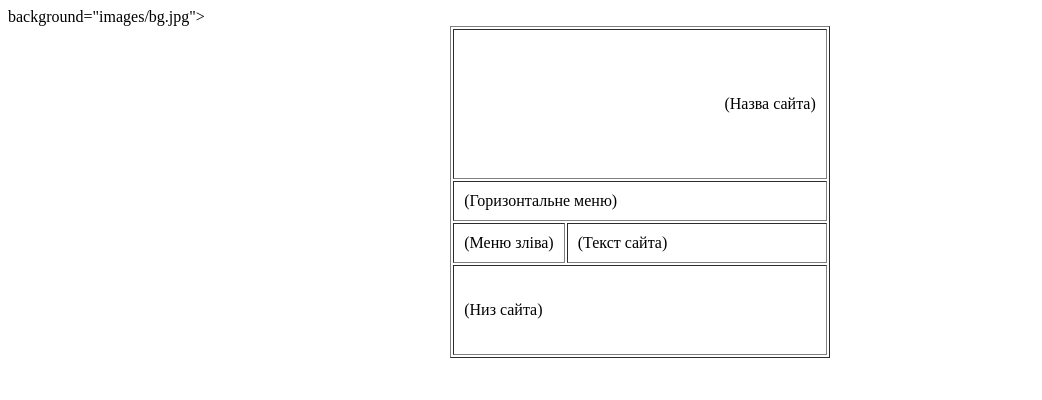
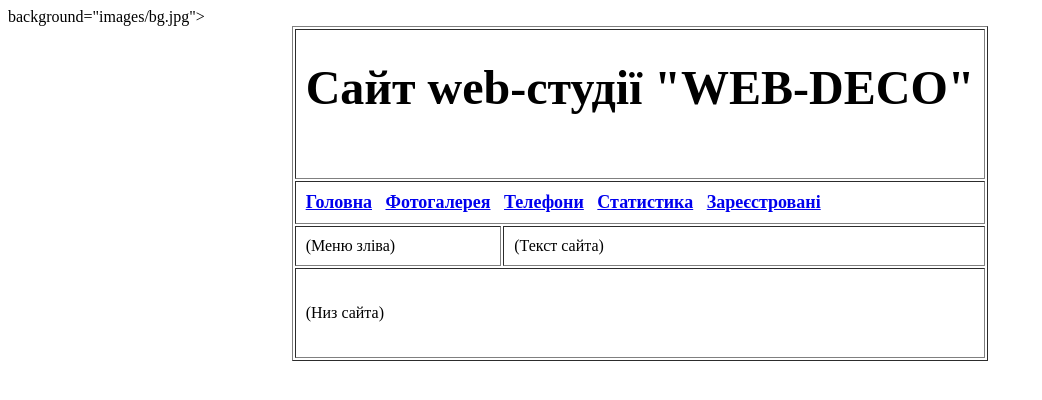
Before and after one commit to heepindustries/heepindustries.github.io, a plain HTML site: page index.html in a window 1280 px wide. Shown: the whole page, without its empty margins (0-1042 px from the left). Drawn offline with Linux system fonts and the light colour scheme.

Commit message:
06 - Горизонтальне меню

```diff
--- a/index.html
+++ b/index.html
@@ -7,10 +7,17 @@
   <!-- ====================== Каркас сайта ======================= -->
   <table border="1" align="center" cellpadding="10" >
   <tr>
-  <td colspan="2" height="150" align="right" >(Назва сайта)</td>
+  <td colspan="2" height="150" align="right" ><font size="5"><h1>Сайт web-студії "WEB-DECO"</h1></font></td>
   </tr>
   <tr>
-  <td colspan="2">(Горизонтальне меню)</td>
+  <td colspan="2"><font size="4"><b>
+  <a href="#">Головна</a>&nbsp;&nbsp;
+ <a href="#">Фотогалерея</a>&nbsp;&nbsp;
+ <a href="#">Телефони</a>&nbsp;&nbsp;
+ <a href="#">Статистика</a>&nbsp;&nbsp;
+ <a href="#">Зареєстровані</a>&nbsp;&nbsp;
+ <b></font>
+ </td>
   </tr>
   <tr>
   <td width="30%" valign="top" > (Меню зліва)</td>
```
